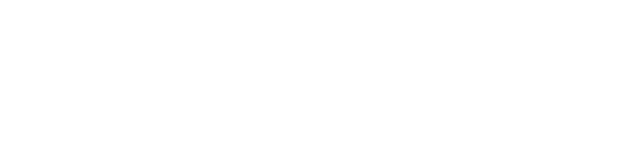
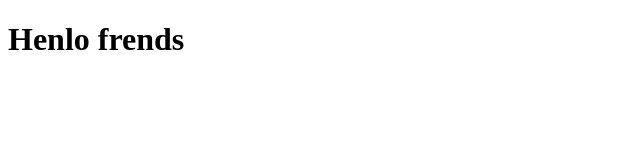
Before and after one commit to 19heinzingerj/19heinzingerj.github.io, a plain HTML site: page index.html in a window 1280 px wide. Shown: the whole page, without its empty margins (0-640 px from the left). Drawn offline with Linux system fonts and the light colour scheme.

Commit message:
Update index.html

```diff
--- a/index.html
+++ b/index.html
@@ -3,4 +3,7 @@
     <head>
         <title>Jay's Webpage</title>
     </head>
+    <body>
+        <h1>Henlo frends</h1>
+    </body>
 </html>
```
